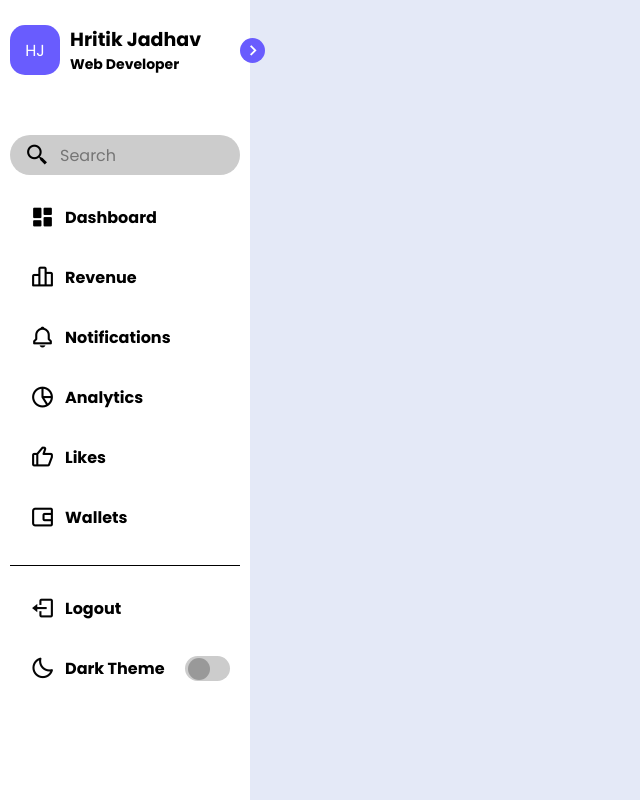
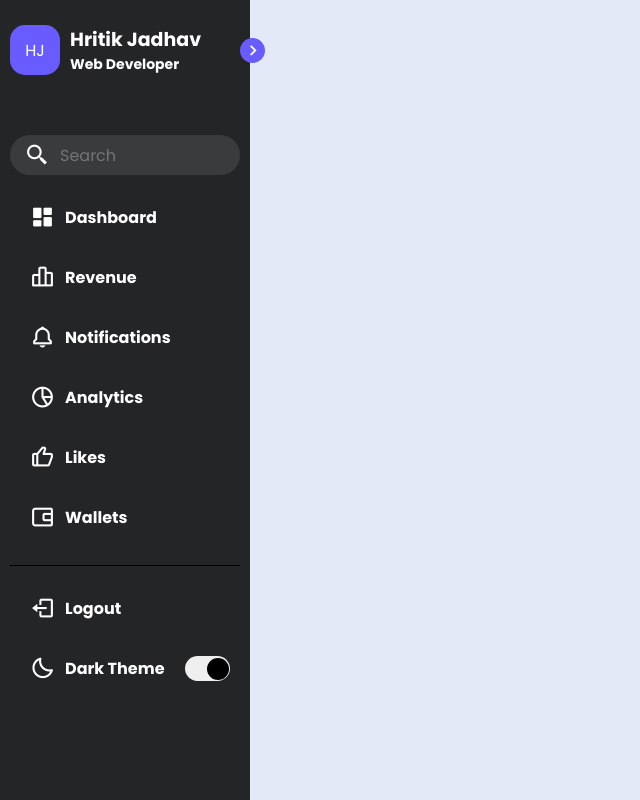
Before and after one commit to Hritik95/Responsive-Sidebar-Menu, a plain HTML site: page index.html in a window 1280 px wide. Both pictures are taken after a click on the button 207 px from the left and 668 px from the top of the page. Shown: the whole page, without its empty margins (0-640 px from the left). Drawn offline with nearby package versions, Linux system fonts and the light colour scheme.

Commit message:
Dark Theme Added

```diff
--- a/index.html
+++ b/index.html
@@ -10,7 +10,7 @@
     <link href='https://unpkg.com/boxicons@2.1.1/css/boxicons.min.css' rel='stylesheet'>
 </head>
 <body>
-    <nav class="sidebar">
+    <nav class="sidebar" id="sidebar">
         <div class="title">
             <a href="#" class="title-logo">HJ</a>
             <div class="title-dis">
@@ -79,21 +79,33 @@
                 <ul class="list">
                     <li class="nav-link">
                         <a href="#">
-                            <i class='bx bx-log-out icon' style='color:#050505' ></i>
+                            <i class='bx bx-log-out icon' ></i>
                             <span class="nav-text"><h6>Logout</h6></span>
                         </a>
                     </li>
 
                     <li class="nav-link">
                         <a href="#">
-                            <i class='bx bx-moon icon' style='color:#050505' ></i>
+                            <i class='bx bx-moon icon'></i>
                             <span class="nav-text"><h6>Dark Theme</h6></span>
-                            <button><span></span></button>
+                            <button type="button" onclick="btn_function()" id="btn"><span></span></button>
                         </a>
                     </li>
                 </ul>
             </div>
         </div>
     </nav>
+
+
+    <script>
+        var btn = document.getElementById("btn");
+        var sidebar = document.getElementById("sidebar");
+
+        function btn_function()
+        {
+            btn.classList.toggle("active");
+            sidebar.classList.toggle("on");
+        }
+    </script>
 </body>
 </html>
--- a/style.css
+++ b/style.css
@@ -94,8 +94,7 @@ body {
 }
 
 .search-box input {
-    width: 75%;
-    background: #ccc;
+    background: transparent;
     outline: none;
     border: none;
     font-size: 16px;
@@ -169,3 +168,28 @@ button span{
     border-radius: 50%;
     margin-left: 3px;
 }
+
+.active{
+    background: #efefef;
+}
+
+.active span{
+    background: #000;
+    margin-left: 22px;
+}
+
+.on{
+    background-color: #242526;
+    color: #fff;
+}
+
+.on .menu-bar .menu-content .list .nav-link .nav-text h6,
+.on .menu-bar .bottom .list .nav-link .nav-text h6,
+.on .menu-bar .menu-content .list .nav-link .icon,
+.on .menu-bar .bottom .list .nav-link .icon{
+    color: #fff;
+}
+
+.on .menu-bar .menu-content .search-box{
+    background-color: #3a3b3c;
+}
```
